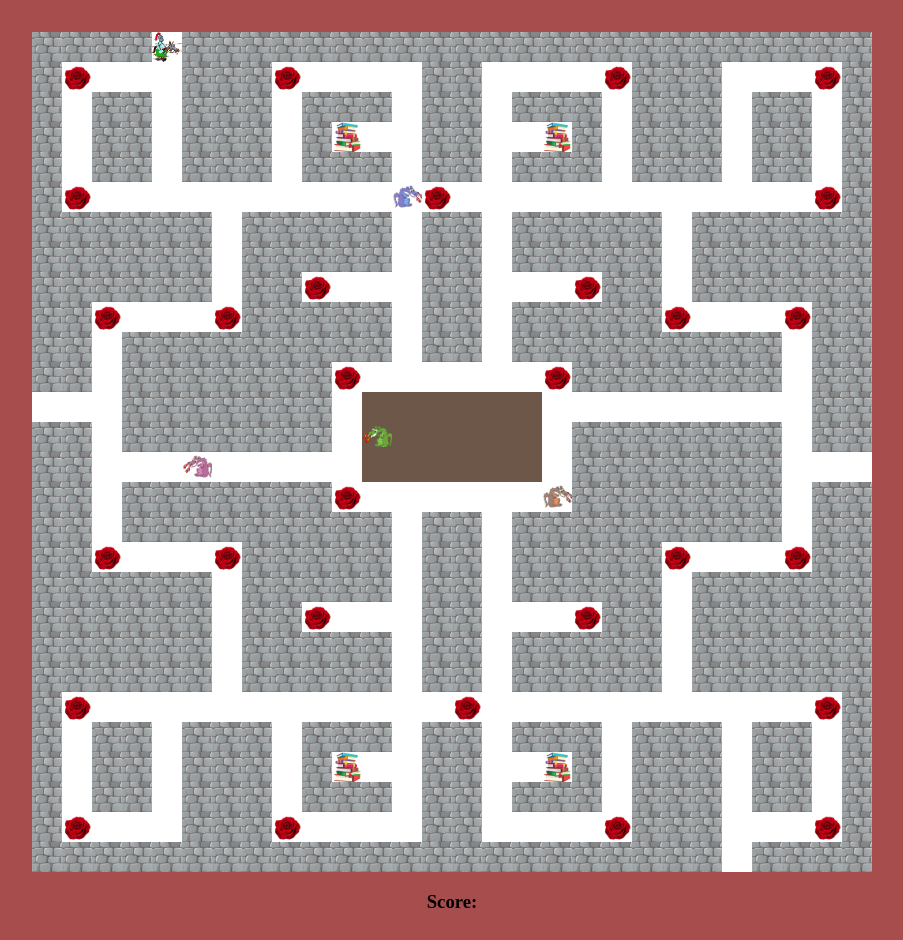
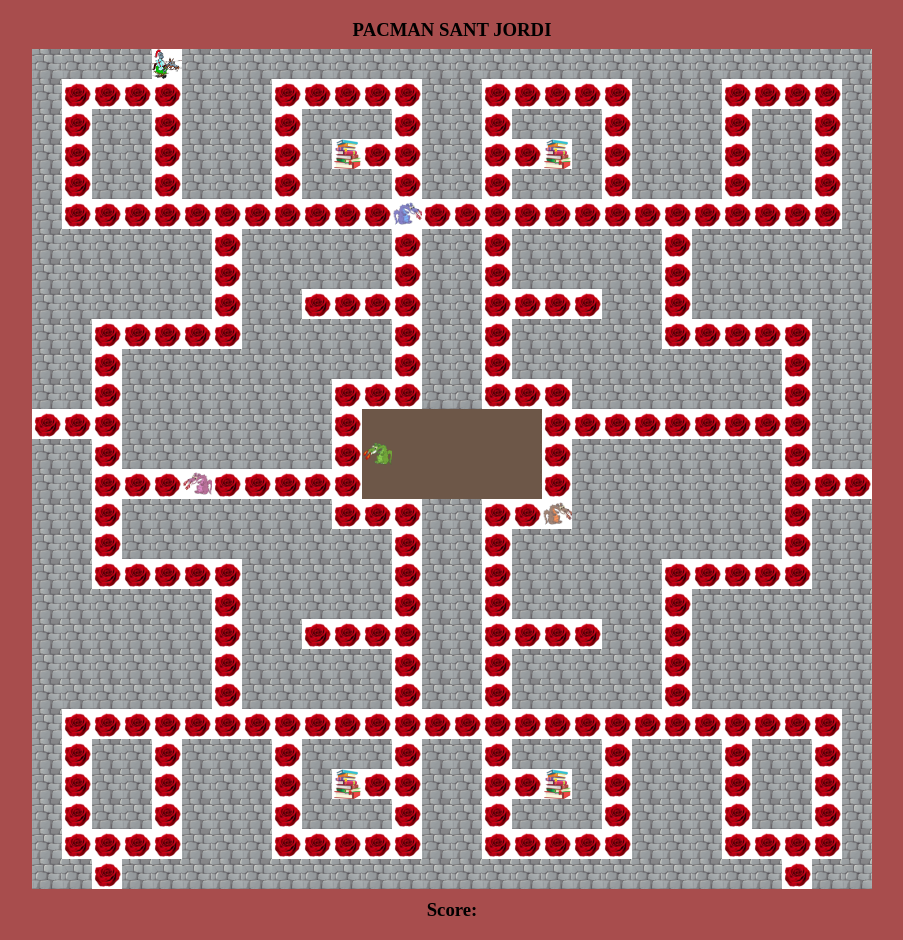
Before and after one commit to aina-munoz/Sant-Jordi, a plain HTML site: page Sant Jordi - Aina/index.html in a window 1280 px wide. Shown: the whole page, without its empty margins (188-1091 px from the left). Drawn offline with Linux system fonts and the light colour scheme.

Commit message:
Add files via upload

```diff
--- a/Sant Jordi - Aina/index.html
+++ b/Sant Jordi - Aina/index.html
@@ -7,9 +7,11 @@
     <title>Sant Jordi</title>
 </head>
 <body>
+    <h3 class="titol" style="font-weight: bold;">PACMAN SANT JORDI</h3>
     <div class="grid">
     </div>
     <h3>Score:<span id="score"></span></h3>
+    <audio hidden id="audio" src="./i-love-my-8-bit-game-console-301272.mp3"></audio>
 </body>
 <script src="./index.js"></script>
 </html>
--- a/Sant Jordi - Aina/index.js
+++ b/Sant Jordi - Aina/index.js
@@ -5,35 +5,36 @@ document.addEventListener("DOMContentLoaded", function(){
     const grid = document.querySelector(".grid");
 
 
+
     const layout = [
         1, 1, 1, 1, 0, 1, 1, 1, 1, 1, 1, 1, 1, 1, 1, 1, 1, 1, 1, 1, 1, 1, 1, 1, 1, 1, 1, 1,
-        1, 3, 0, 0, 0, 1, 1, 1, 3, 0, 0, 0, 0, 1, 1, 0, 0, 0, 0, 3, 1, 1, 1, 0, 0, 0, 3, 1,
-        1, 0, 1, 1, 0, 1, 1, 1, 0, 1, 1, 1, 0, 1, 1, 0, 1, 1, 1, 0, 1, 1, 1, 0, 1, 1, 0, 1,
-        1, 0, 1, 1, 0, 1, 1, 1, 0, 1, 4, 0, 0, 1, 1, 0, 0, 4, 1, 0, 1, 1, 1, 0, 1, 1, 0, 1,
-        1, 0, 1, 1, 0, 1, 1, 1, 0, 1, 1, 1, 0, 1, 1, 0, 1, 1, 1, 0, 1, 1, 1, 0, 1, 1, 0, 1,
-        1, 3, 0, 0, 0, 0, 0, 0, 0, 0, 0, 0, 0, 3, 0, 0, 0, 0, 0, 0, 0, 0, 0, 0, 0, 0, 3, 1,
-        1, 1, 1, 1, 1, 1, 0, 1, 1, 1, 1, 1, 0, 1, 1, 0, 1, 1, 1, 1, 1, 0, 1, 1, 1, 1, 1, 1,
-        1, 1, 1, 1, 1, 1, 0, 1, 1, 1, 1, 1, 0, 1, 1, 0, 1, 1, 1, 1, 1, 0, 1, 1, 1, 1, 1, 1,
-        1, 1, 1, 1, 1, 1, 0, 1, 1, 3, 0, 0, 0, 1, 1, 0, 0, 0, 3, 1, 1, 0, 1, 1, 1, 1, 1, 1,
-        1, 1, 3, 0, 0, 0, 3, 1, 1, 1, 1, 1, 0, 1, 1, 0, 1, 1, 1, 1, 1, 3, 0, 0, 0, 3, 1, 1,
-        1, 1, 0, 1, 1, 1, 1, 1, 1, 1, 1, 1, 0, 1, 1, 0, 1, 1, 1, 1, 1, 1, 1, 1, 1, 0, 1, 1,
-        1, 1, 0, 1, 1, 1, 1, 1, 1, 1, 3, 0, 0, 0, 0, 0, 0, 3, 1, 1, 1, 1, 1, 1, 1, 0, 1, 1,
-        0, 0, 0, 1, 1, 1, 1, 1, 1, 1, 0, 2, 2, 2, 2, 2, 2, 0, 0, 0, 0, 0, 0, 0, 0, 0, 1, 1,
-        1, 1, 0, 1, 1, 1, 1, 1, 1, 1, 0, 2, 2, 2, 2, 2, 2, 0, 1, 1, 1, 1, 1, 1, 1, 0, 1, 1,
-        1, 1, 0, 0, 0, 0, 0, 0, 0, 0, 0, 2, 2, 2, 2, 2, 2, 0, 1, 1, 1, 1, 1, 1, 1, 0, 0, 0,
-        1, 1, 0, 1, 1, 1, 1, 1, 1, 1, 3, 0, 0, 0, 0, 0, 0, 3, 1, 1, 1, 1, 1, 1, 1, 0, 1, 1,
-        1, 1, 0, 1, 1, 1, 1, 1, 1, 1, 1, 1, 0, 1, 1, 0, 1, 1, 1, 1, 1, 1, 1, 1, 1, 0, 1, 1,
-        1, 1, 3, 0, 0, 0, 3, 1, 1, 1, 1, 1, 0, 1, 1, 0, 1, 1, 1, 1, 1, 3, 0, 0, 0, 3, 1, 1,
-        1, 1, 1, 1, 1, 1, 0, 1, 1, 1, 1, 1, 0, 1, 1, 0, 1, 1, 1, 1, 1, 0, 1, 1, 1, 1, 1, 1,
-        1, 1, 1, 1, 1, 1, 0, 1, 1, 3, 0, 0, 0, 1, 1, 0, 0, 0, 3, 1, 1, 0, 1, 1, 1, 1, 1, 1,
-        1, 1, 1, 1, 1, 1, 0, 1, 1, 1, 1, 1, 0, 1, 1, 0, 1, 1, 1, 1, 1, 0, 1, 1, 1, 1, 1, 1,
-        1, 1, 1, 1, 1, 1, 0, 1, 1, 1, 1, 1, 0, 1, 1, 0, 1, 1, 1, 1, 1, 0, 1, 1, 1, 1, 1, 1,
-        1, 3, 0, 0, 0, 0, 0, 0, 0, 0, 0, 0, 0, 0, 3, 0, 0, 0, 0, 0, 0, 0, 0, 0, 0, 0, 3, 1,
-        1, 0, 1, 1, 0, 1, 1, 1, 0, 1, 1, 1, 0, 1, 1, 0, 1, 1, 1, 0, 1, 1, 1, 0, 1, 1, 0, 1,
-        1, 0, 1, 1, 0, 1, 1, 1, 0, 1, 4, 0, 0, 1, 1, 0, 0, 4, 1, 0, 1, 1, 1, 0, 1, 1, 0, 1,
-        1, 0, 1, 1, 0, 1, 1, 1, 0, 1, 1, 1, 0, 1, 1, 0, 1, 1, 1, 0, 1, 1, 1, 0, 1, 1, 0, 1,
-        1, 3, 0, 0, 0, 1, 1, 1, 3, 0, 0, 0, 0, 1, 1, 0, 0, 0, 0, 3, 1, 1, 1, 0, 0, 0, 3, 1,
-        1, 1, 1, 1, 1, 1, 1, 1, 1, 1, 1, 1, 1, 1, 1, 1, 1, 1, 1, 1, 1, 1, 1, 0, 1, 1, 1, 1,
+        1, 3, 3, 3, 3, 1, 1, 1, 3, 3, 3, 3, 3, 1, 1, 3, 3, 3, 3, 3, 1, 1, 1, 3, 3, 3, 3, 1,
+        1, 3, 1, 1, 3, 1, 1, 1, 3, 1, 1, 1, 3, 1, 1, 3, 1, 1, 1, 3, 1, 1, 1, 3, 1, 1, 3, 1,
+        1, 3, 1, 1, 3, 1, 1, 1, 3, 1, 4, 3, 3, 1, 1, 3, 3, 4, 1, 3, 1, 1, 1, 3, 1, 1, 3, 1,
+        1, 3, 1, 1, 3, 1, 1, 1, 3, 1, 1, 1, 3, 1, 1, 3, 1, 1, 1, 3, 1, 1, 1, 3, 1, 1, 3, 1,
+        1, 3, 3, 3, 3, 3, 3, 3, 3, 3, 3, 3, 3, 3, 3, 3, 3, 3, 3, 3, 3, 3, 3, 3, 3, 3, 3, 1,
+        1, 1, 1, 1, 1, 1, 3, 1, 1, 1, 1, 1, 3, 1, 1, 3, 1, 1, 1, 1, 1, 3, 1, 1, 1, 1, 1, 1,
+        1, 1, 1, 1, 1, 1, 3, 1, 1, 1, 1, 1, 3, 1, 1, 3, 1, 1, 1, 1, 1, 3, 1, 1, 1, 1, 1, 1,
+        1, 1, 1, 1, 1, 1, 3, 1, 1, 3, 3, 3, 3, 1, 1, 3, 3, 3, 3, 1, 1, 3, 1, 1, 1, 1, 1, 1,
+        1, 1, 3, 3, 3, 3, 3, 1, 1, 1, 1, 1, 3, 1, 1, 3, 1, 1, 1, 1, 1, 3, 3, 3, 3, 3, 1, 1,
+        1, 1, 3, 1, 1, 1, 1, 1, 1, 1, 1, 1, 3, 1, 1, 3, 1, 1, 1, 1, 1, 1, 1, 1, 1, 3, 1, 1,
+        1, 1, 3, 1, 1, 1, 1, 1, 1, 1, 3, 3, 3, 1, 1, 3, 3, 3, 1, 1, 1, 1, 1, 1, 1, 3, 1, 1,
+        3, 3, 3, 1, 1, 1, 1, 1, 1, 1, 3, 2, 2, 2, 2, 2, 2, 3, 3, 3, 3, 3, 3, 3, 3, 3, 1, 1,
+        1, 1, 3, 1, 1, 1, 1, 1, 1, 1, 3, 2, 2, 2, 2, 2, 2, 3, 1, 1, 1, 1, 1, 1, 1, 3, 1, 1,
+        1, 1, 3, 3, 3, 3, 3, 3, 3, 3, 3, 2, 2, 2, 2, 2, 2, 3, 1, 1, 1, 1, 1, 1, 1, 3, 3, 3,
+        1, 1, 3, 1, 1, 1, 1, 1, 1, 1, 3, 3, 3, 1, 1, 3, 3, 3, 1, 1, 1, 1, 1, 1, 1, 3, 1, 1,
+        1, 1, 3, 1, 1, 1, 1, 1, 1, 1, 1, 1, 3, 1, 1, 3, 1, 1, 1, 1, 1, 1, 1, 1, 1, 3, 1, 1,
+        1, 1, 3, 3, 3, 3, 3, 1, 1, 1, 1, 1, 3, 1, 1, 3, 1, 1, 1, 1, 1, 3, 3, 3, 3, 3, 1, 1,
+        1, 1, 1, 1, 1, 1, 3, 1, 1, 1, 1, 1, 3, 1, 1, 3, 1, 1, 1, 1, 1, 3, 1, 1, 1, 1, 1, 1,
+        1, 1, 1, 1, 1, 1, 3, 1, 1, 3, 3, 3, 3, 1, 1, 3, 3, 3, 3, 1, 1, 3, 1, 1, 1, 1, 1, 1,
+        1, 1, 1, 1, 1, 1, 3, 1, 1, 1, 1, 1, 3, 1, 1, 3, 1, 1, 1, 1, 1, 3, 1, 1, 1, 1, 1, 1,
+        1, 1, 1, 1, 1, 1, 3, 1, 1, 1, 1, 1, 3, 1, 1, 3, 1, 1, 1, 1, 1, 3, 1, 1, 1, 1, 1, 1,
+        1, 3, 3, 3, 3, 3, 3, 3, 3, 3, 3, 3, 3, 3, 3, 3, 3, 3, 3, 3, 3, 3, 3, 3, 3, 3, 3, 1,
+        1, 3, 1, 1, 3, 1, 1, 1, 3, 1, 1, 1, 3, 1, 1, 3, 1, 1, 1, 3, 1, 1, 1, 3, 1, 1, 3, 1,
+        1, 3, 1, 1, 3, 1, 1, 1, 3, 1, 4, 3, 3, 1, 1, 3, 3, 4, 1, 3, 1, 1, 1, 3, 1, 1, 3, 1,
+        1, 3, 1, 1, 3, 1, 1, 1, 3, 1, 1, 1, 3, 1, 1, 3, 1, 1, 1, 3, 1, 1, 1, 3, 1, 1, 3, 1,
+        1, 3, 3, 3, 3, 1, 1, 1, 3, 3, 3, 3, 3, 1, 1, 3, 3, 3, 3, 3, 1, 1, 1, 3, 3, 3, 3, 1,
+        1, 1, 3, 1, 1, 1, 1, 1, 1, 1, 1, 1, 1, 1, 1, 1, 1, 1, 1, 1, 1, 1, 1, 1, 1, 3, 1, 1,
     ]
 
     let squares = [];
@@ -97,17 +98,21 @@ document.addEventListener("DOMContentLoaded", function(){
                 posicioPrincep += 28
                 break;
         }
+
+        var audio = document.getElementById("audio");
+        audio.play();
+
         squares[posicioPrincep].classList.add("princep");
         petalAgafat()
         rosaAgafada()
-        //checkForWin()
-        //checkForGameOver()
+        checkForWin()
+        checkForGameOver()
     }
 
     document.addEventListener('keyup', movePrincep);
     function petalAgafat(){
         if(squares[posicioPrincep].classList.contains('rosa')){
-            score+=2
+            score+=1
             scoreDisplay.innerHTML=score
             squares[posicioPrincep].classList.remove('rosa')
         }
@@ -118,7 +123,7 @@ document.addEventListener("DOMContentLoaded", function(){
             scoreDisplay.innerHTML=score
             squares[posicioPrincep].classList.remove('llibres');
             espantaDracs(true)
-            setTimeout(()=>espantaDracs(false),1000)
+            setTimeout(()=>espantaDracs(false),1500)
         }
     }
 
@@ -157,7 +162,7 @@ function moveDrac(drac) {
 
     drac.timerId = setInterval(function () {
         if (!squares[drac.currentIndex + direction].classList.contains('mur') && !squares[drac.currentIndex + direction].classList.contains('drac')) {
-            squares[drac.currentIndex].classList.remove(drac.className, 'drac', 'drac2')
+            squares[drac.currentIndex].classList.remove(drac.className, 'drac', 'drac-espantat')
             drac.currentIndex += direction
             squares[drac.currentIndex].classList.add(drac.className, 'drac')
         } else direction = directions[Math.floor(Math.random() * directions.length)]
@@ -166,16 +171,38 @@ function moveDrac(drac) {
         }if(drac.isScared && squares[drac.currentIndex].classList.contains('princep')){
             score += 100
             scoreDisplay.innerHTML = score
-            squares[drac.currentIndex].classList.remove(drac.className, 'drac3', 'drac4')
+            squares[drac.currentIndex].classList.remove(drac.className, 'drac', 'drac-espantat')
                 drac.currentIndex = drac.startIndex
                 drac.isScared = false
                 squares[drac.currentIndex].classList.add(drac.className, 'drac')
 
         }
+        checkForWin()
+        checkForGameOver()
+
     }, drac.speed
     )
 
 
 }
 
+function checkForGameOver(){
+    if(
+        squares[posicioPrincep].classList.contains ('drac') &&
+        ! squares[posicioPrincep].classList.contains ('drac-espantat')
+    ){
+        dracs.forEach(drac=>clearInterval(drac.timerId))
+        document.removeEventListener('keyup', movePrincep)
+        setTimeout(function(){alert('Game over')})
+    }
+}
+
+function checkForWin(){
+    if(score>= 300){
+        dracs.forEach(drac=>clearInterval(drac.timerId))
+        document.removeEventListener('keyup', movePrincep)
+        setTimeout(function(){alert('You have WON')})
+    }
+}
+
 })
--- a/Sant Jordi - Aina/style.css
+++ b/Sant Jordi - Aina/style.css
@@ -8,10 +8,13 @@ html, body{
     height: 840px;
     display: flex;
     flex-wrap: wrap;
-    margin-top: 2rem;
     background-color: white;
+    margin-bottom: -0.5rem;
 }
-
+.titol{
+    font-weight: 900rem;
+    margin-bottom: 0.5rem;
+}
 h3{
     text-align: center;
 }
```
Also changed, not shown: 1 other file.
